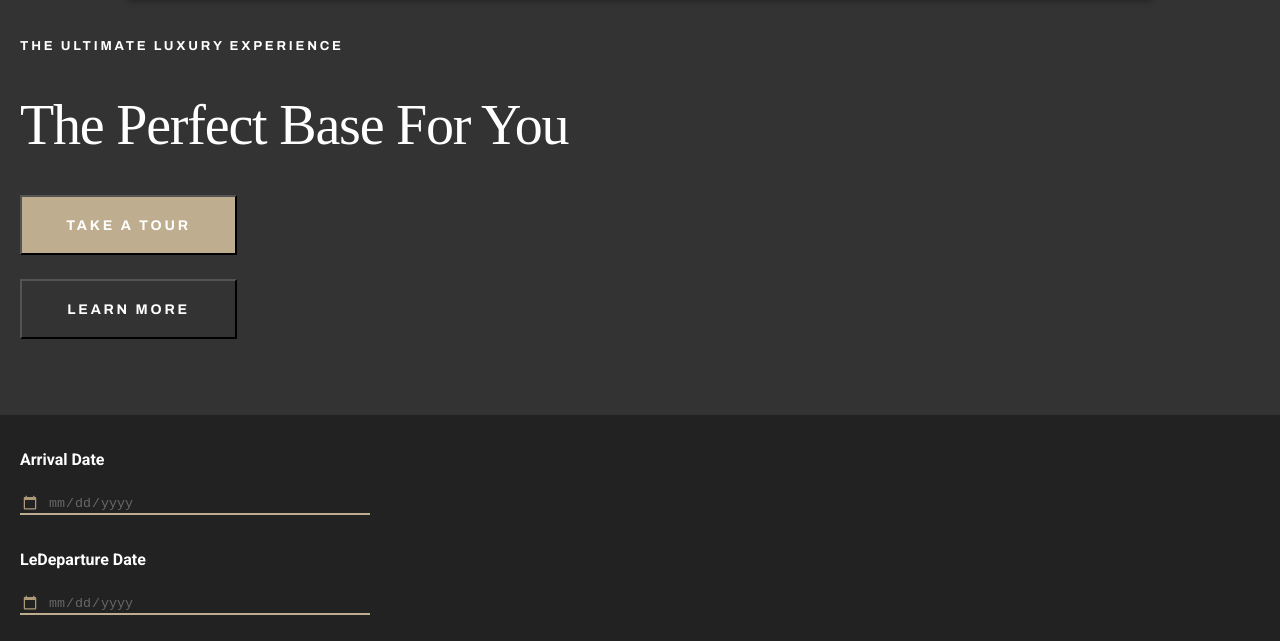
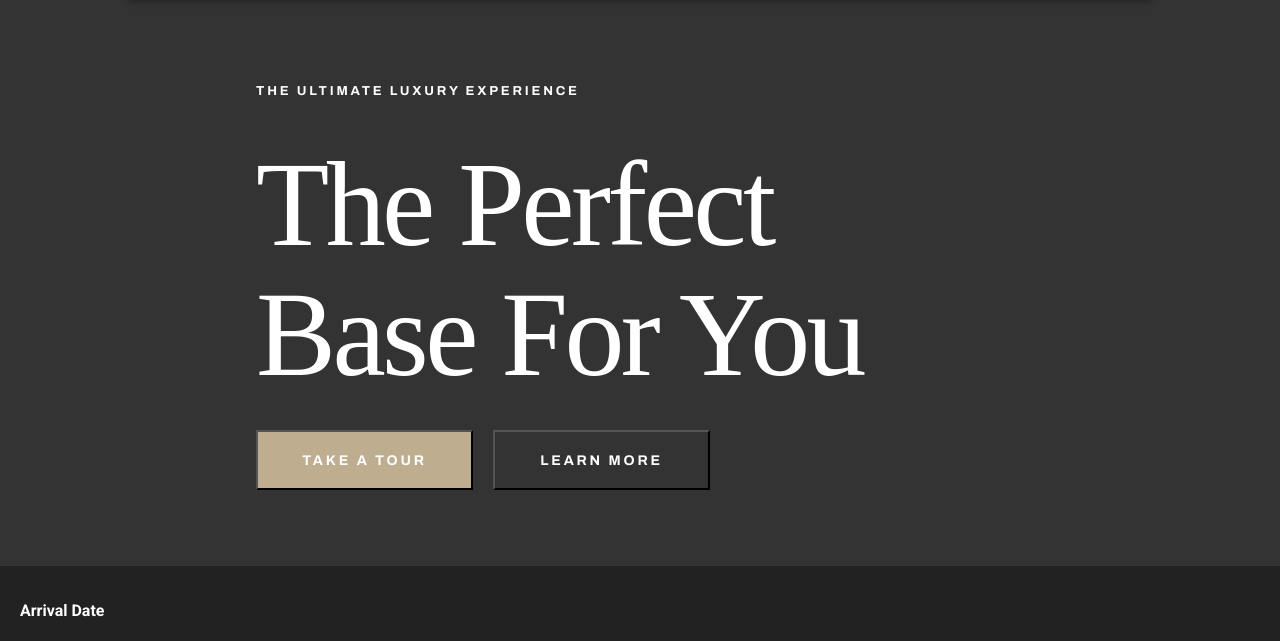
Before and after one commit to Damiansebastians/Hotel_Miranda_FRONTEND, a website: page index.html in a window 1280 px wide. Shown: the part 111-752 px from the top of the page. Drawn offline with nearby package versions, Linux system fonts and the light colour scheme.

Commit message:
Banner completed

```diff
--- a/scss/_banner.scss
+++ b/scss/_banner.scss
@@ -1,17 +1,15 @@
 @import "variables";
-@import 'mixins';
+@import "mixins";
 
 // BANNER
 
 @media only screen and (min-width: 320px) {
-
   .banner {
     flex-direction: column;
     background-color: $banner-bg-color;
-        color: #FFFFFF;
-        padding: 75px 0px 76px 20px ;
-        margin-top: 73px ;
-
+    color: #ffffff;
+    padding: 75px 0px 76px 20px;
+    margin-top: 73px;
 
     &__title {
       @include banner-text;
@@ -24,7 +22,6 @@
     }
 
     &__buttons {
-
       .banner__button--primary {
         @include boton-gold;
         margin-top: 40px;
@@ -38,8 +35,39 @@
       }
     }
   }
+}
 
+@media only screen and (min-width: 1000px) {
+  .banner {
+    padding-top: 120px;
+    padding-left: 20%;
+    display: flex;
+    flex-direction: column;
+    justify-content: center;
 
+    &__description {
+      max-width: 700px;
+      color: #fff;
+      font-family: "Old Standard TT";
+      font-size: 120px;
+      font-style: normal;
+      font-weight: 400;
+      line-height: 130px;
+      letter-spacing: -3.6px;
+    }
 
+    &__buttons {
+      .banner__button--primary,
+      .banner__button--secondary {
+        margin-top: 30px;
+      }
+    }
+  }
 
+  .banner__buttons {
+    display: flex;
+    flex-direction: row;
+    align-items: center;
+    gap: 20px;
   }
+}
```
Also changed, not shown: scss/style.css, 1 other file. Lines whose indentation alone changed are shown as unchanged.
